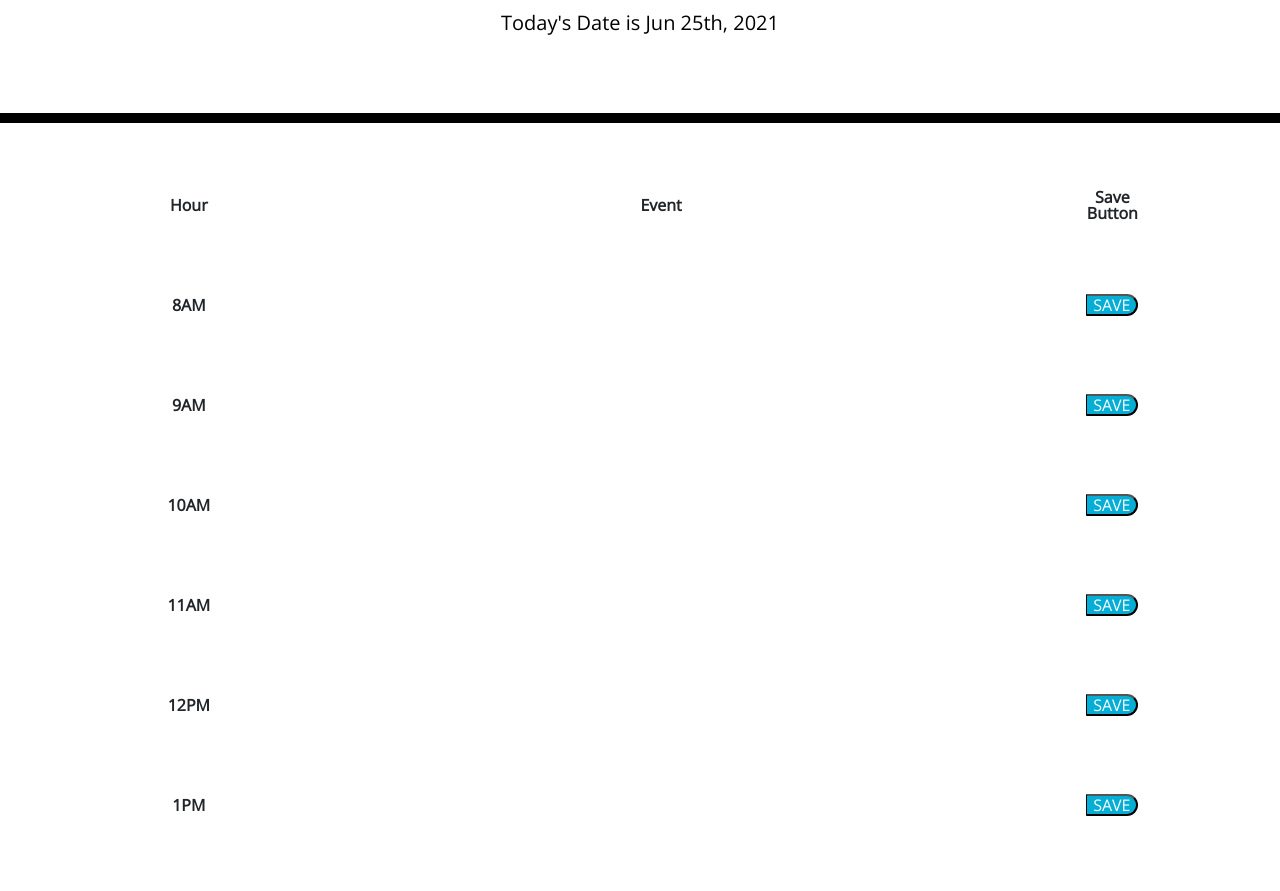
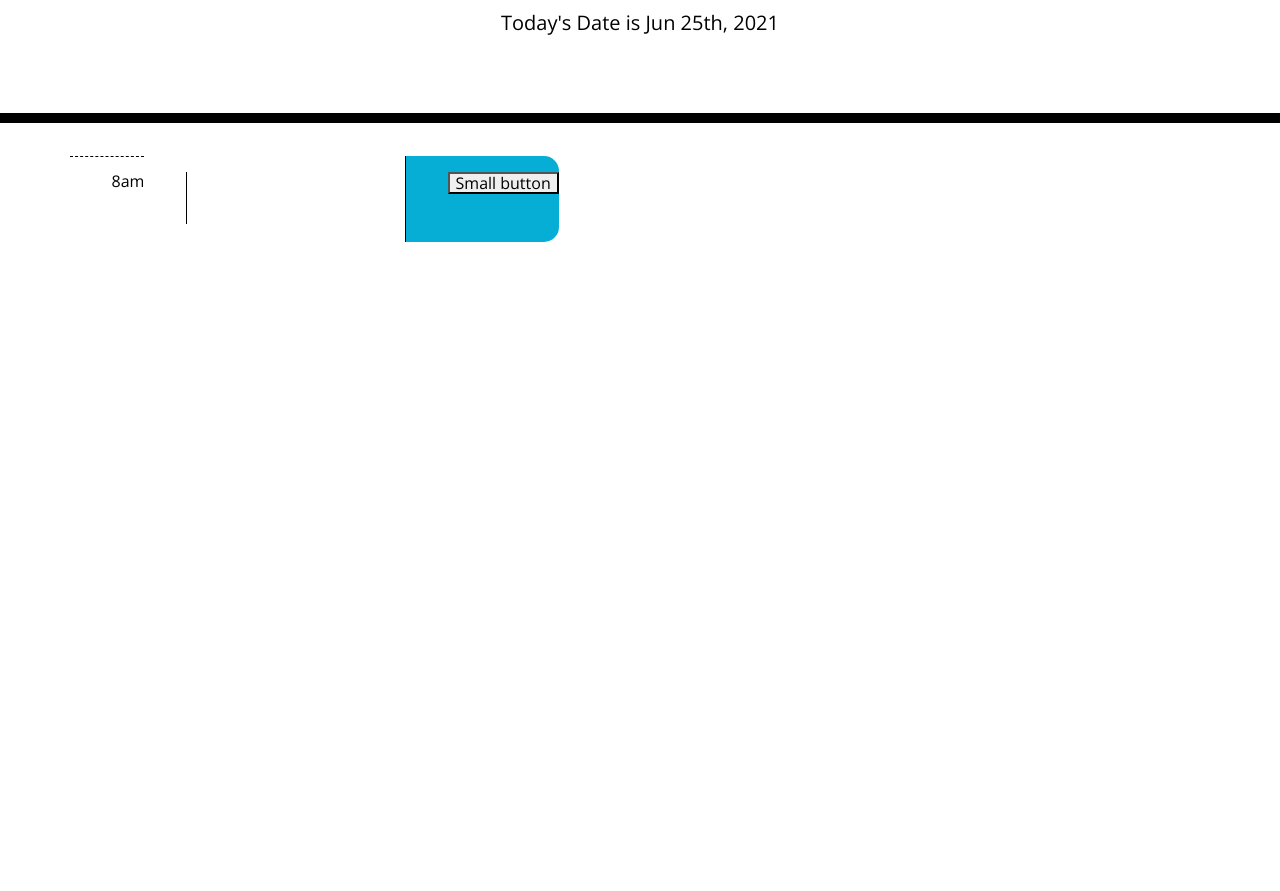
Before and after one commit to abaxley2/HW-05-Work-Day-Scheduler, a plain HTML site: page index.html in a window 1280 px wide. Shown: the part 181-1072 px from the top of the page. After the commit the page ends 800 px from the top, so only its background shows below. Drawn offline with nearby package versions, Linux system fonts and the light colour scheme.

Commit message:
committing to pulldown

```diff
--- a/index.html
+++ b/index.html
@@ -30,87 +30,20 @@
     </header>
     <div class="container" style="justify-content: center;">
       <!-- Timeblocks go here -->
-      <table class="workday" align="center" id="table1">
-        <thead>
-          <th scope="col" style="width: 10%;" id="hourCol">Hour</th>
-          <th scope="col" style="width: 90%;" id="eventCol">Event</th>
-          <th scope="col" style="width: 10%;" id="saveCol">Save Button</th>
-        </thead>
-        <tbody>
-          <tr>
-            <th scope="row">8AM</th>
-            <td class="textAreaRow" id = "eightAm"></td>
-            <td><button type="button" class="saveBtn" id="saveBtn">SAVE</button></td>
-          </tr>
-          <tr>
-            <th scope="row">9AM</th>
-            <td class="textAreaRow"></td>
-            <td><button type="button" class="saveBtn" id="saveBtn">SAVE</button></td>
-          </tr>
-          <tr>
-            <th scope="row">10AM</th>
-            <td class="textAreaRow"></td>
-            <td><button type="button" class="saveBtn" id="saveBtn">SAVE</button></td>
-          </tr>
-          <tr>
-            <th scope="row">11AM</th>
-            <td class="textAreaRow"></td>
-            <td><button type="button" class="saveBtn" id="saveBtn">SAVE</button></td>
-          </tr>
-          <tr>
-            <th scope="row">12PM</th>
-            <td class="textAreaRow"></td>
-            <td><button type="button" class="saveBtn" id="saveBtn">SAVE</button></td>
-          </tr>
-          <tr>
-            <th scope="row">1PM</th>
-            <td class="textAreaRow"></td>
-            <td><button type="button" class="saveBtn" id="saveBtn">SAVE</button></td>
-          </tr>
-          <tr>
-            <th scope="row">2PM</th>
-            <td class="textAreaRow"></td>
-            <td><button type="button" class="saveBtn" id="saveBtn">SAVE</button></td>
-          </tr>
-          <tr>
-            <th scope="row">3PM</th>
-            <td class="textAreaRow"></td>
-            <td><button type="button" class="saveBtn" id="saveBtn">SAVE</button></td>
-          </tr>
-          <tr>
-            <th scope="row">4PM</th>
-            <td class="textAreaRow"></td>
-            <td><button type="button" class="saveBtn" id="saveBtn">SAVE</button></td>
-          </tr>
-          <tr>
-            <th scope="row">5PM</th>
-            <td class="textAreaRow"></td>
-            <td><button type="button" class="saveBtn" id="saveBtn">SAVE</button></td>
-          </tr>
-          <!-- EXTRA TIME FOR TESTING -->
-          <tr>
-            <th scope="row">6PM</th>
-            <td class="textAreaRow"></td>
-            <td><button type="button" class="saveBtn" id="saveBtn">SAVE</button></td>
-          </tr>
-          <tr>
-            <th scope="row">7PM</th>
-            <td class="textAreaRow"></td>
-            <td><button type="button" class="saveBtn" id="saveBtn">SAVE</button></td>
-          </tr>
-          <tr>
-            <th scope="row">8PM</th>
-            <td class="textAreaRow"></td>
-            <td><button type="button" class="saveBtn" id="saveBtn">SAVE</button></td>
-          </tr>
-          <tr>
-            <th scope="row">9PM</th>
-            <td class="textAreaRow"></td>
-            <td><button type="button" class="saveBtn" id="saveBtn">SAVE</button></td>
-          </tr>
+      <div class="row">
+        <div class="hour">
+          8am
+        </div>
+        <div class="textarea">
+          <textarea></textarea>
+        </div>
+        <div class="saveBtn">
+          <button type="button">Small button</button>
+        </div>
+      </div>
 
-        </tbody>
-      </table>
+
+
     </div>
 
     <script src="https://cdnjs.cloudflare.com/ajax/libs/jquery/3.2.1/jquery.min.js"></script>
--- a/style.css
+++ b/style.css
@@ -69,17 +69,3 @@ textarea {
   font-size: 20px;
   transition: all 0.3s ease-in-out;
 }
-
-table#table1 {
-  width:90%;
-  margin-left:5%;
-  margin-right:5%;
-}
-
-th{
-  text-align: center;
-}
-
-tr {
-  height: 100px;
-}
```
